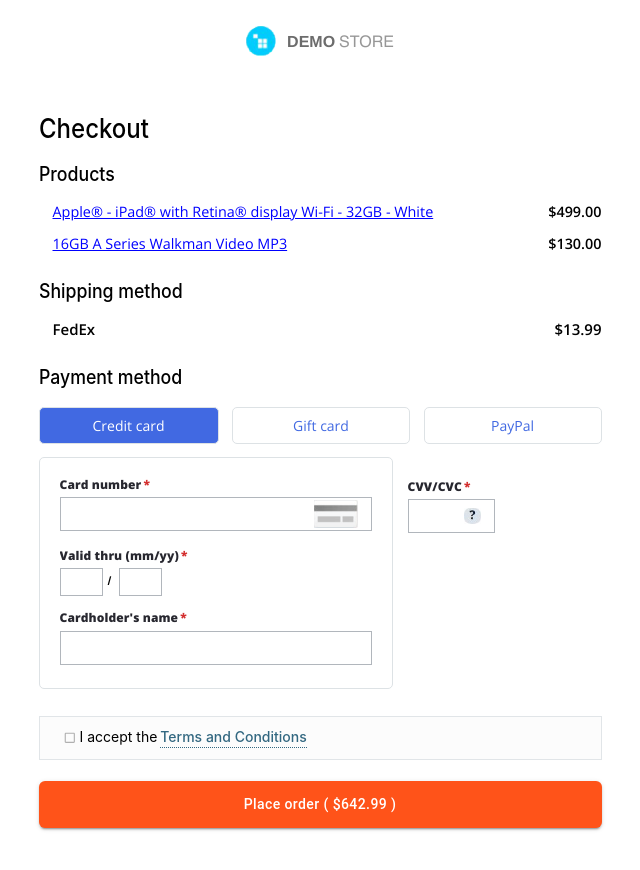
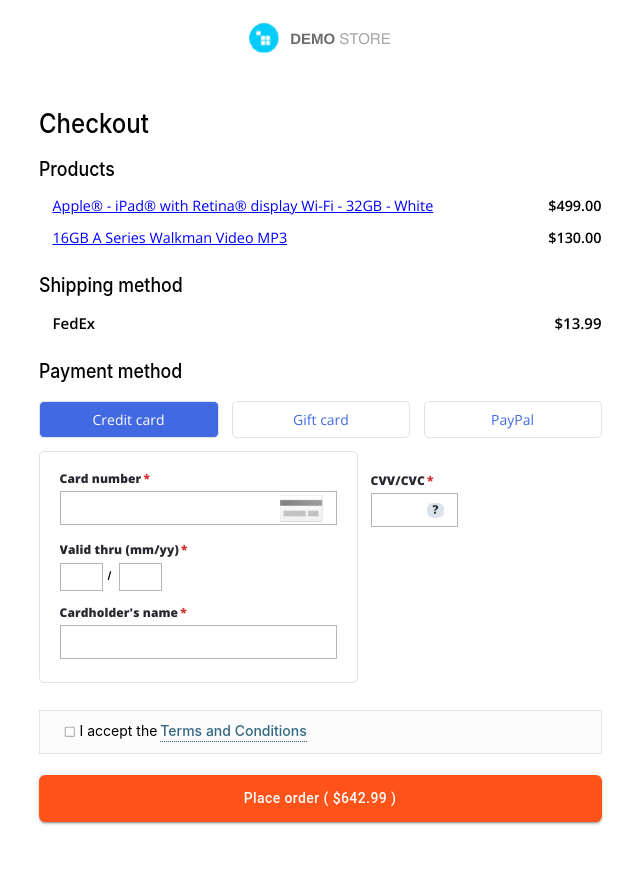
Before and after one commit to EmmanuelFermin/demo-store-checkout-form, a Next.js app: page / in a window 1280 px wide. Shown: the top 870 px of the page, without its empty margins (320-960 px from the left). Built offline with nearby package versions, Linux system fonts and the light colour scheme.

Commit message:
Adjusted styles for Header and Payment Form to near pixel perfect

```diff
--- a/components/checkout/CVVTooltip.js
+++ b/components/checkout/CVVTooltip.js
@@ -1,17 +1,17 @@
-import React from "react";
+import { Fragment } from "react";
 import Image from "next/image";
 import CVVDisplay from "../../public/static/cvv-location.png";
 
 const CVVTooltip = () => {
   return (
-    <React.Fragment>
+    <Fragment>
       <Image
         src={CVVDisplay}
         alt="CVV/CVC Location"
         // width={500}
         // height={500}
       />
-    </React.Fragment>
+    </Fragment>
   );
 };
 
--- a/components/checkout/CreditCardPaymentForm.module.css
+++ b/components/checkout/CreditCardPaymentForm.module.css
@@ -1,4 +1,5 @@
 .creditCardInformation {
+  /* width: 319px; */
   border: none;
   display: flex;
   padding-left: 0;
@@ -95,12 +96,13 @@
 }
 
 .creditCardInformation_column--bordered {
+  width: 319px;
   border-radius: 5px;
   border-width: 1px;
   border-color: #dde2e5;
   border-style: solid;
   padding: 18px 20px 7px 20px;
-  margin-right: 15px;
+  margin-right: 13px;
 }
 .column {
   padding-top: 21px;
--- a/components/layout/Header.module.css
+++ b/components/layout/Header.module.css
@@ -10,15 +10,15 @@
   margin-left: 11px;
   color: #6c6c6c;
   font-weight: 400;
+  font-size: 0.9375rem;
+  font-family: Helvetica;
 }
 
 .header_title--bold {
   margin-right: 4px;
   font-weight: 700;
-  font-family: Helvetica;
 }
 
 .header_title--light {
-  font-family: Helvetica;
-  opacity: 0.7;
+  opacity: 0.6;
 }
```
